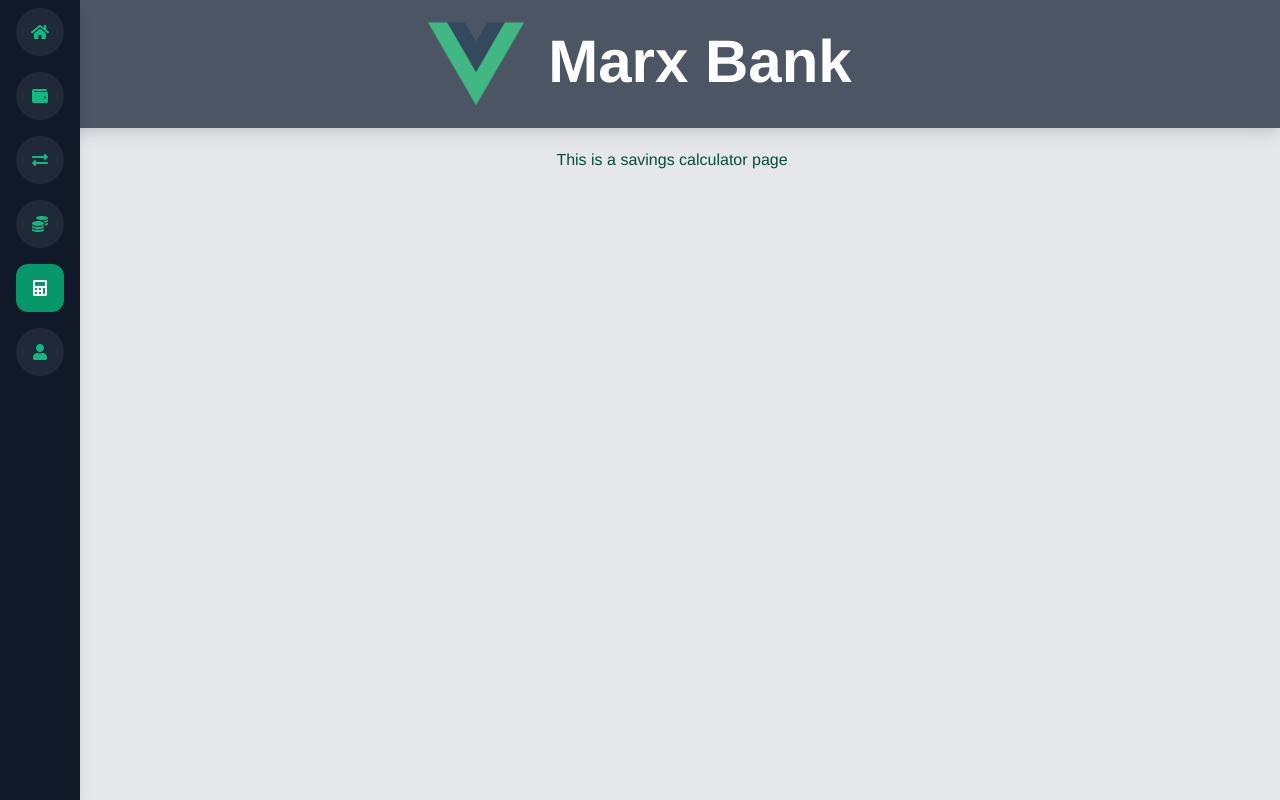
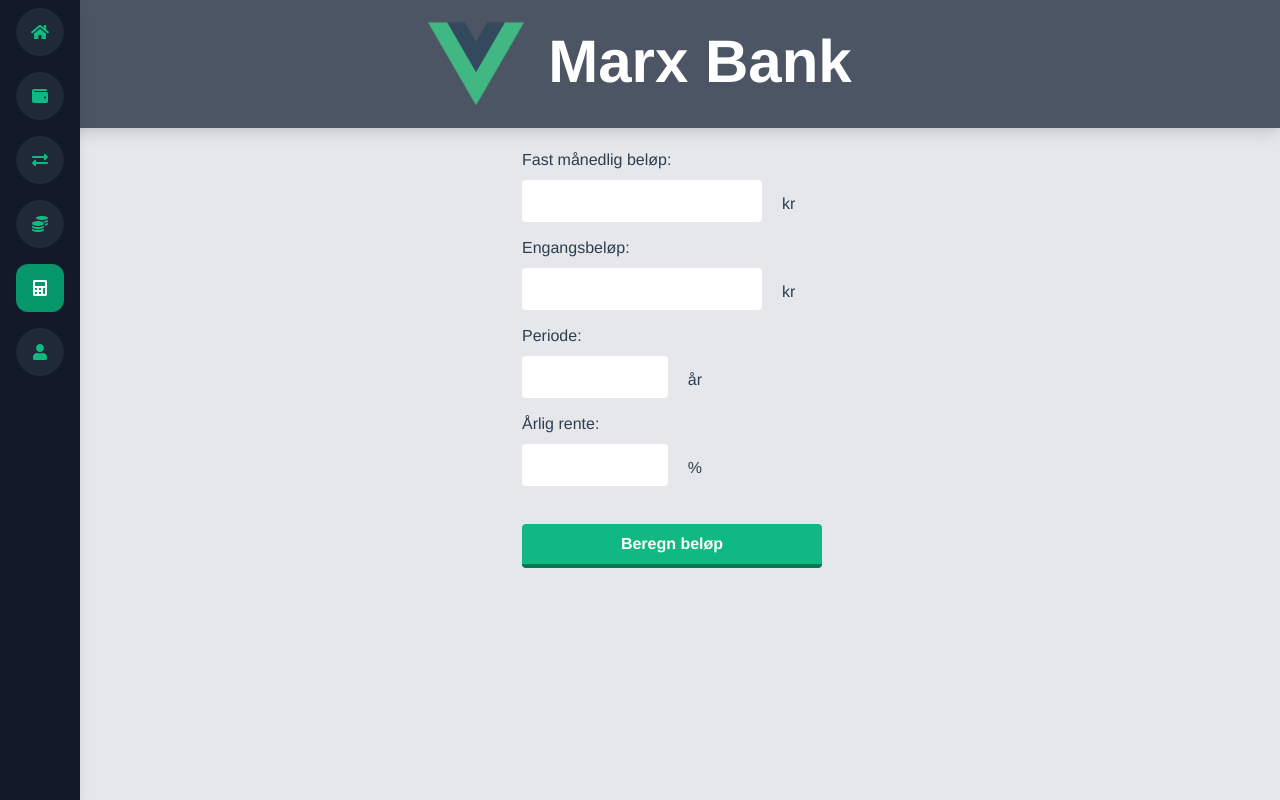
Before and after one commit to eriksalv/marxbank, a Vue app in the folder marxbankvue/: page /calculator in a window 1280 px wide. Built offline with nearby package versions, Linux system fonts and the light colour scheme.

Commit message:
ci(#128): designet sparekalkulator i vue

```diff
--- /dev/null
+++ b/marxbankvue/src/components/TextInput.vue
@@ -0,0 +1,59 @@
+<template>
+<main >
+    <p class="w-2/3 text-left">{{text}}:</p>
+    <div v-if="type == 'amount'" class="amount-input-wrapper">
+        <input type="number"  class="my-input">
+        <p class="text-ending">kr</p>
+
+    </div>
+    <div v-else-if="type == 'year'" class="year-interest-input-wrapper">
+        <input type="number"  class="my-input">
+        <p class="text-ending">år</p>
+    </div>
+    <div v-else-if="type == 'interest'" class="year-interest-input-wrapper">
+        <input type="number"  class="my-input">
+        <p class="text-ending">%</p>
+    </div>
+</main>
+</template>
+
+<script>
+export default {
+    props: {
+        type: String,
+        text: String
+    }
+}
+</script>
+
+
+<style >
+    .amount-input-wrapper {
+        width: 300px;
+        display: flex;
+    }
+    .year-interest-input-wrapper {
+        width: 200px;
+        display: flex;
+    }
+    .my-input {
+        width: 80%;
+        padding: 12px 20px;
+        margin: 8px 0;
+        display: inline-block;
+        border: lpx solid #ccc;
+        border-radius: 4px;
+        box-sizing: border-box;
+        height: 100%;
+    }
+    .text-ending {
+        padding: 12px 20px;
+        margin: 8px 0;
+        border: lpx solid #ccc;
+        border-radius: 2px;
+    }
+    .flex {
+        display: flex;
+    }
+
+</style>
--- a/marxbankvue/src/views/Calculator.vue
+++ b/marxbankvue/src/views/Calculator.vue
@@ -1,11 +1,46 @@
 <template>
-    <div class="calculator">
-    <h1 className="text-left text-green-900">This is a savings calculator page</h1>
+  <div class="calculator">
+
+    <text-input type='amount' text="Fast månedlig beløp"/>
+
+    <text-input type='amount' text="Engangsbeløp"/>
+
+    <text-input type='year' text="Periode"/>
+
+    <text-input type='interest' text="Årlig rente"/>
+
+    <button @click="showTotalAmount = true" class="bg-green-500 hover:bg-green-400
+        text-white font-bold py-2 px-4 border-b-4 border-green-700
+        hover:border-green-500 rounded w-full mt-6">
+            Beregn beløp
+    </button>
+    <div v-if="showTotalAmount">
+      <br>
+      <br>
+      <hr style="height:1px;border-width:0;color:gray;background-color:gray">
+      <br>
+      <p className="text-left text-gray-800">
+      Totalbeløp: kr 1 250 000
+      </p>
+      <br>
+    </div>
   </div>
 </template>
 
 <script>
+import TextInput from '@/components/TextInput.vue';
+
 export default {
     name: 'Calculator',
+
+    components: {
+      TextInput
+    },
+    data() {
+      return {
+        showTotalAmount: false
+      }
+    }
+
 }
 </script>
```
